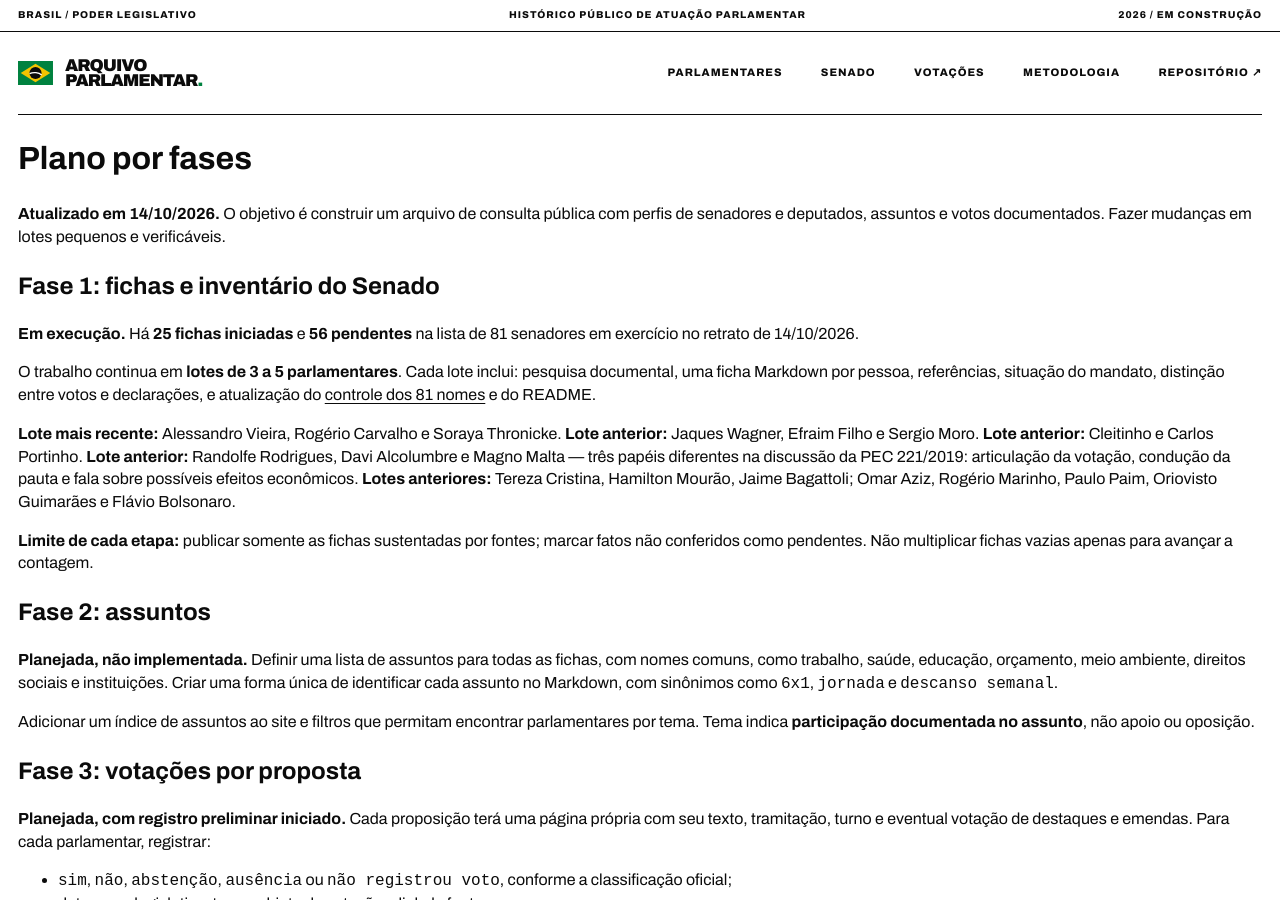
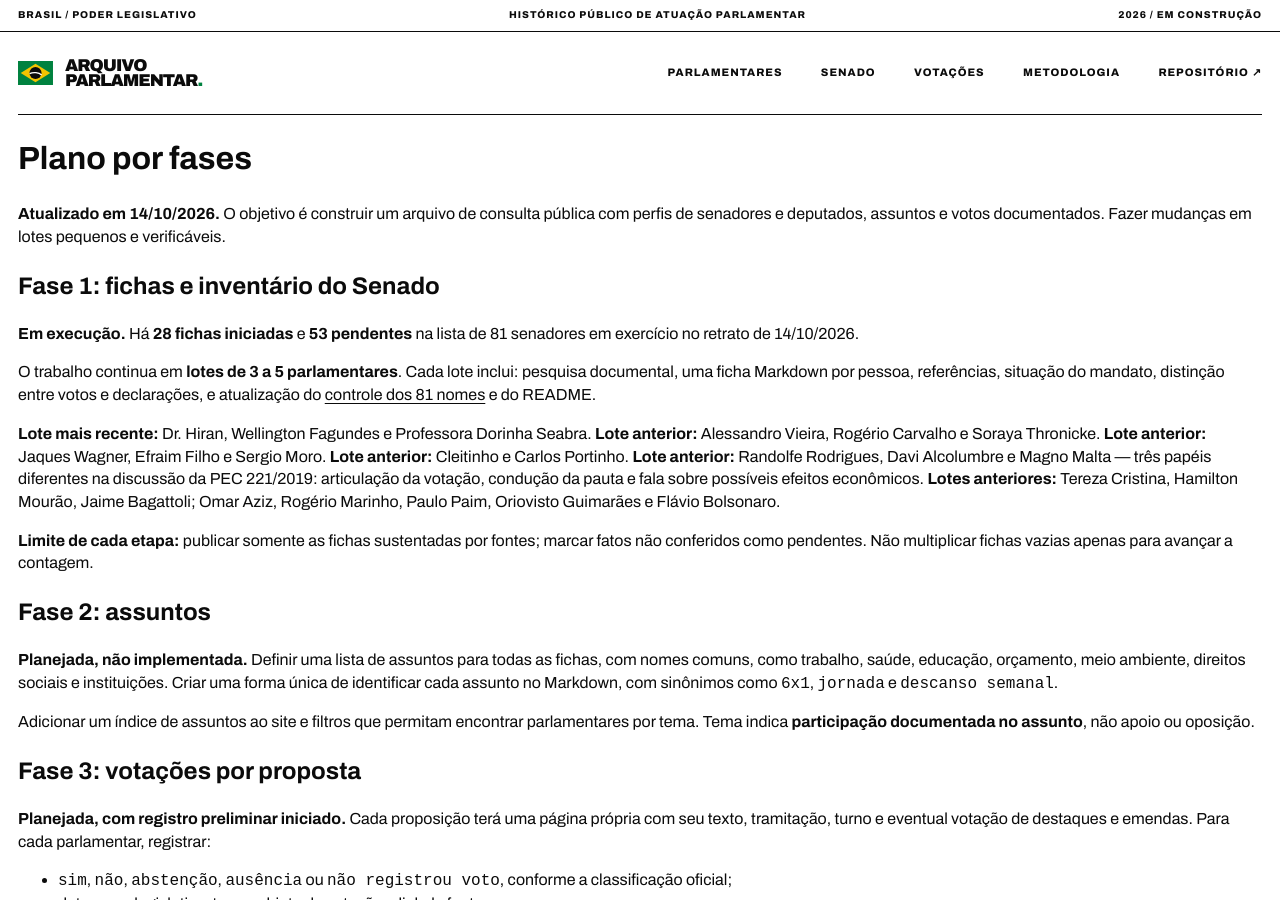
Before and after one commit to leorruas/senadores-deputados, a Jekyll site: the page built from PLANO-DE-FASES.md, in a window 1280 px wide and 900 px high. Built offline with Jekyll 4.4.1, drawn with Linux system fonts in a browser that asks for light colours; our own code applies the rules of GitHub Pages for plain Markdown files.

Commit message:
docs: atualiza fase 1 para 28 de 81 perfis

```diff
--- a/PLANO-DE-FASES.md
+++ b/PLANO-DE-FASES.md
@@ -4,11 +4,11 @@
 
 ## Fase 1: fichas e inventário do Senado
 
-**Em execução.** Há **25 fichas iniciadas** e **56 pendentes** na lista de 81 senadores em exercício no retrato de 14/10/2026.
+**Em execução.** Há **28 fichas iniciadas** e **53 pendentes** na lista de 81 senadores em exercício no retrato de 14/10/2026.
 
 O trabalho continua em **lotes de 3 a 5 parlamentares**. Cada lote inclui: pesquisa documental, uma ficha Markdown por pessoa, referências, situação do mandato, distinção entre votos e declarações, e atualização do [controle dos 81 nomes](parlamentares/senadores/ACOMPANHAMENTO.md) e do README.
 
-**Lote mais recente:** Alessandro Vieira, Rogério Carvalho e Soraya Thronicke. **Lote anterior:** Jaques Wagner, Efraim Filho e Sergio Moro. **Lote anterior:** Cleitinho e Carlos Portinho. **Lote anterior:** Randolfe Rodrigues, Davi Alcolumbre e Magno Malta — três papéis diferentes na discussão da PEC 221/2019: articulação da votação, condução da pauta e fala sobre possíveis efeitos econômicos. **Lotes anteriores:** Tereza Cristina, Hamilton Mourão, Jaime Bagattoli; Omar Aziz, Rogério Marinho, Paulo Paim, Oriovisto Guimarães e Flávio Bolsonaro.
+**Lote mais recente:** Dr. Hiran, Wellington Fagundes e Professora Dorinha Seabra. **Lote anterior:** Alessandro Vieira, Rogério Carvalho e Soraya Thronicke. **Lote anterior:** Jaques Wagner, Efraim Filho e Sergio Moro. **Lote anterior:** Cleitinho e Carlos Portinho. **Lote anterior:** Randolfe Rodrigues, Davi Alcolumbre e Magno Malta — três papéis diferentes na discussão da PEC 221/2019: articulação da votação, condução da pauta e fala sobre possíveis efeitos econômicos. **Lotes anteriores:** Tereza Cristina, Hamilton Mourão, Jaime Bagattoli; Omar Aziz, Rogério Marinho, Paulo Paim, Oriovisto Guimarães e Flávio Bolsonaro.
 
 **Limite de cada etapa:** publicar somente as fichas sustentadas por fontes; marcar fatos não conferidos como pendentes. Não multiplicar fichas vazias apenas para avançar a contagem.
 
```
